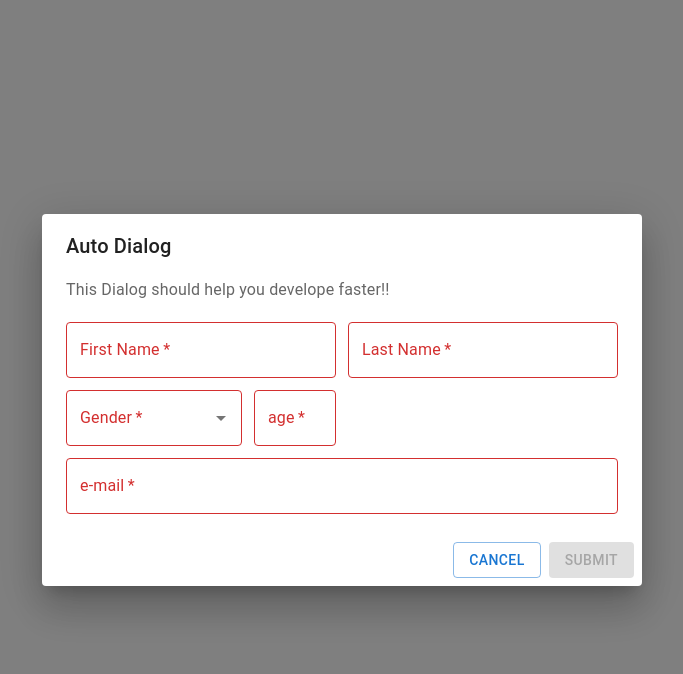
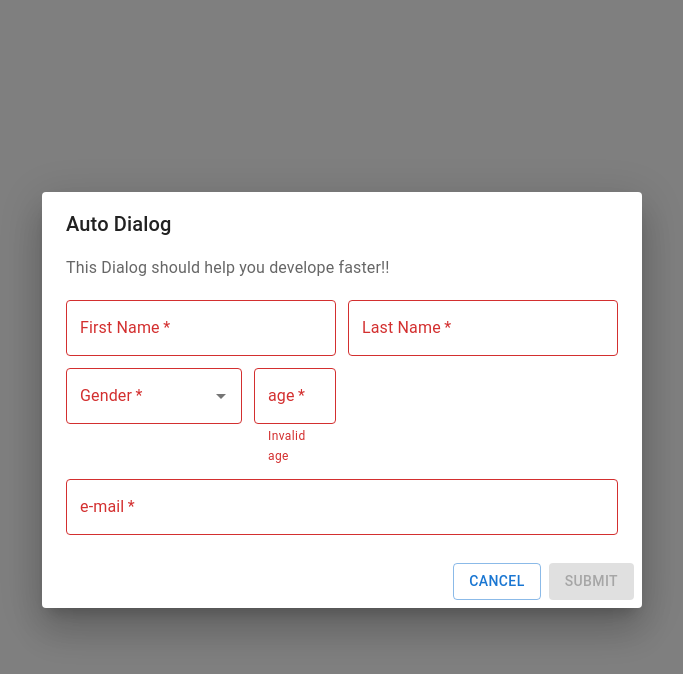
Before and after one commit to AnthonyScola/mui-auto-form-dialog, a React (Create React App) app: page / in a window 1280 px wide. Both pictures are taken after a click on the button "LAUNCH DIALOG". Shown: the top 674 px of the page, without its empty margins (298-981 px from the left). Built offline with nearby package versions, Linux system fonts and the light colour scheme.

Commit message:
Add helper text to AutoDialog controls

```diff
--- a/src/components/AutoDialog/AutoDialog.tsx
+++ b/src/components/AutoDialog/AutoDialog.tsx
@@ -12,7 +12,7 @@ import {
 } from '@mui/material';
 import axios from 'axios';
 import { AutoDialogProps, FormData } from './interfacesAndTypes';
-import { validateControl } from './helpers';
+import { validateControl, getHelperText } from './helpers';
 
 
 export default function AutoDialog({
@@ -127,6 +127,7 @@ export default function AutoDialog({
                       control.controlProps?.required &&
                       !formData[control.controlProps.id]
                     }
+                    helperText={getHelperText(control, formData[control.controlProps.id])}
                     fullWidth
                   />
                 )}
--- a/src/components/AutoDialog/helpers.tsx
+++ b/src/components/AutoDialog/helpers.tsx
@@ -46,3 +46,32 @@ export const validateControl = (Control: Control, value: FormDataTypes, errorsAr
     }
   }
 };
+
+
+// {
+//   controlType: 'NumberField',
+//   size: {
+//     sx: 2,
+//   },
+//   controlProps: {
+//     id: 'age',
+//     label: 'age',
+//     required: true,
+//     min: 1,
+//     max: 120,
+//     disalowedValues: [69],
+//     helperText: "Enter your age in years",
+//     errorText: "Please enter a valid age",
+//     disalowedValuesText: "You may not enter {{disalowedValues}} as your age",
+//   },
+// },
+
+export function getHelperText(control: Control, value: FormDataTypes) {
+  console.log(control.controlProps);
+  if (control.controlProps.errorText) {
+    return control.controlProps.errorText;
+  }
+  if (control.controlProps.helperText) {
+    return control.controlProps.helperText;
+  }
+}
--- a/src/exampleConfiguration.ts
+++ b/src/exampleConfiguration.ts
@@ -52,6 +52,8 @@ export const exampleConfiguration: AutoDialogDataProps = {
         min: 1,
         max: 120,
         disalowedValues: [69],
+        helperText: "Enter your age in years",
+        errorText: "Invalid age",
       },
     },
     {
```
Also changed, not shown: src/components/AutoDialog/interfacesAndTypes.ts (+8 -0 lines).
